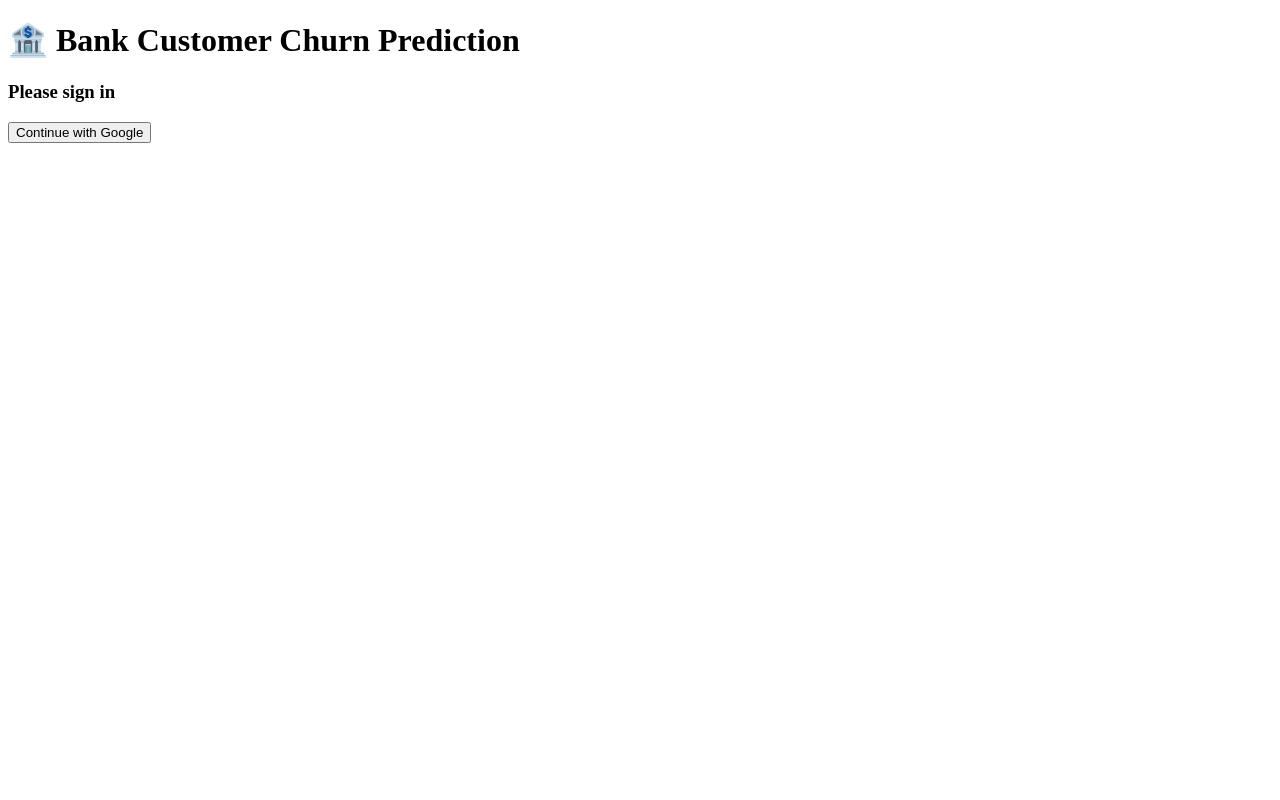
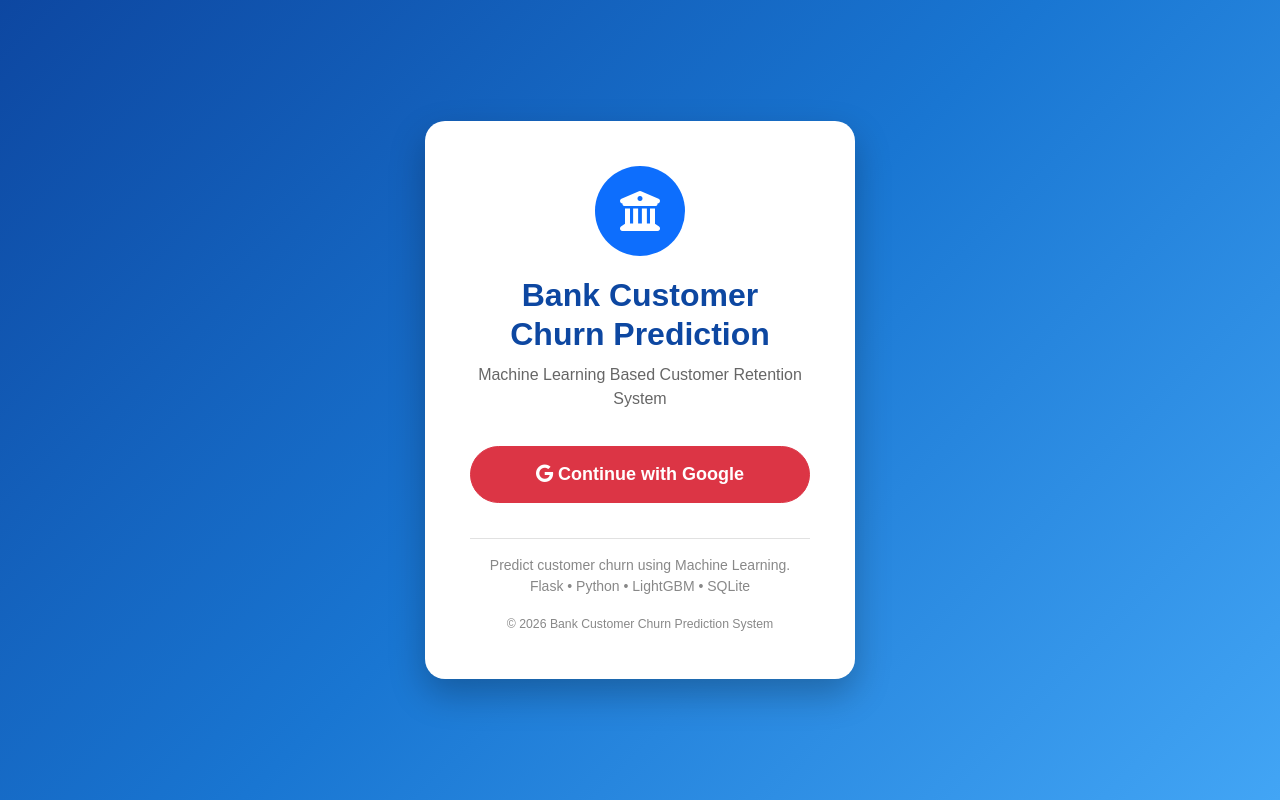
Before and after one commit to Hiruni28/bank-customer-churn-prediction, a Flask app: page / in a window 1280 px wide. Run offline with Flask 3, Linux system fonts and the light colour scheme; parts of the project's set-up code (start-up, migrations or seed data) failed here and were passed over; some libraries are stand-ins or nearby versions.

Commit message:
Updated login.html file

```diff
--- a/templates/login.html
+++ b/templates/login.html
@@ -1,21 +1,159 @@
 <!DOCTYPE html>
-<html>
+<html lang="en">
 
 <head>
 
-    <title>Login</title>
+    <meta charset="UTF-8">
+    <meta name="viewport" content="width=device-width, initial-scale=1.0">
+
+    <title>Login | Bank Customer Churn Prediction</title>
+
+    <link href="https://cdn.jsdelivr.net/npm/bootstrap@5.3.3/dist/css/bootstrap.min.css" rel="stylesheet">
+
+    <link rel="stylesheet"
+        href="https://cdnjs.cloudflare.com/ajax/libs/font-awesome/6.6.0/css/all.min.css">
+
+    <style>
+
+        *{
+            margin:0;
+            padding:0;
+            box-sizing:border-box;
+        }
+
+        body{
+
+            min-height:100vh;
+
+            display:flex;
+
+            justify-content:center;
+
+            align-items:center;
+
+            background:linear-gradient(135deg,#0d47a1,#1976d2,#42a5f5);
+
+            font-family:Arial,Helvetica,sans-serif;
+
+        }
+
+        .login-card{
+
+            width:430px;
+
+            background:white;
+
+            border-radius:20px;
+
+            padding:45px;
+
+            text-align:center;
+
+            box-shadow:0 15px 35px rgba(0,0,0,.25);
+
+        }
+
+        .bank-icon{
+
+            width:90px;
+
+            height:90px;
+
+            background:#0d6efd;
+
+            color:white;
+
+            border-radius:50%;
+
+            display:flex;
+
+            justify-content:center;
+
+            align-items:center;
+
+            margin:auto;
+
+            font-size:40px;
+
+            margin-bottom:20px;
+
+        }
+
+        h2{
+
+            color:#0d47a1;
+
+            font-weight:bold;
+
+        }
+
+        .subtitle{
+
+            color:#666;
+
+            margin-top:10px;
+
+            margin-bottom:35px;
+
+        }
+
+        .google-btn{
+
+            width:100%;
+
+            border-radius:50px;
+
+            padding:14px;
+
+            font-size:18px;
+
+            font-weight:bold;
+
+        }
+
+        .footer{
+
+            margin-top:35px;
+
+            font-size:14px;
+
+            color:#888;
+
+        }
+
+    </style>
 
 </head>
 
 <body>
 
-    <h1>🏦 Bank Customer Churn Prediction</h1>
+<div class="login-card">
 
-    <h3>Please sign in</h3>
+    <div class="bank-icon">
 
-    <a href="/login">
+        <i class="fa-solid fa-building-columns"></i>
 
-        <button>
+    </div>
+
+    <h2>
+
+        Bank Customer<br>
+
+        Churn Prediction
+
+    </h2>
+
+    <p class="subtitle">
+
+        Machine Learning Based Customer Retention System
+
+    </p>
+
+    <a href="/login" class="text-decoration-none">
+
+        <button class="btn btn-danger google-btn">
+
+            <i class="fab fa-google"></i>
 
             Continue with Google
 
@@ -23,6 +161,28 @@
 
     </a>
 
+    <div class="footer">
+
+        <hr>
+
+        <p>
+
+            Predict customer churn using Machine Learning.<br>
+
+            Flask • Python • LightGBM • SQLite
+
+        </p>
+
+        <small>
+
+            © 2026 Bank Customer Churn Prediction System
+
+        </small>
+
+    </div>
+
+</div>
+
 </body>
 
 </html>
```
